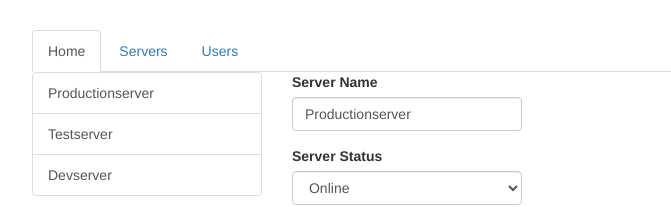
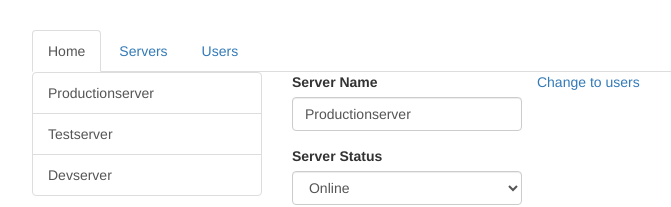
Before and after one commit to aljanjic/routing-start, an Angular app: page /servers in a window 1280 px wide. Shown: the top 207 px of the page, without its empty margins (233-904 px from the left). Built offline with nearby package versions, Linux system fonts and the light colour scheme.

Commit message:
Adding Absolute path button

```diff
--- a/src/app/servers/servers.component.html
+++ b/src/app/servers/servers.component.html
@@ -9,6 +9,7 @@
       </a>
     </div>
   </div>
+  <a routerLink="/users">Change to users</a>
   <div class="col-xs-12 col-sm-4">
     <app-edit-server></app-edit-server>
     <hr>
```
